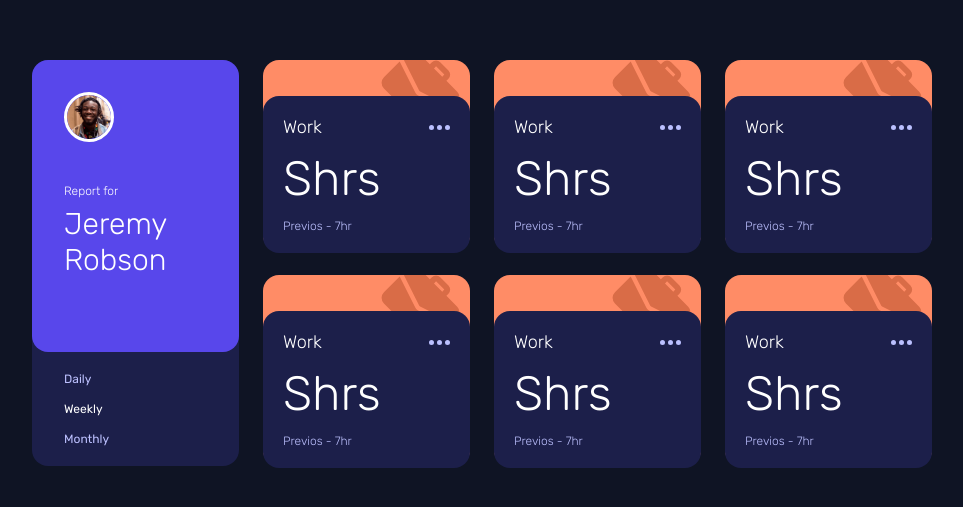
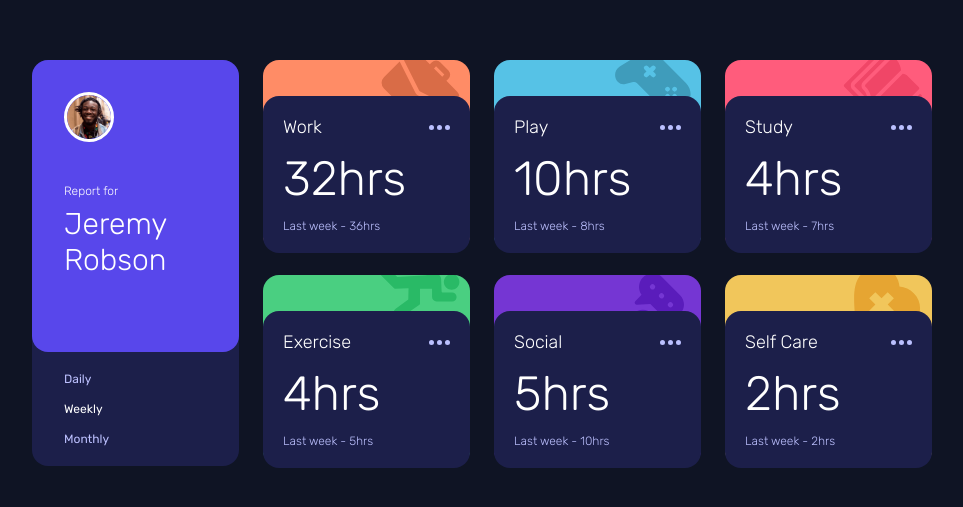
Before and after one commit to DmitriAleks/TimeTrackingDashboard, a plain HTML site: page index.html in a window 1280 px wide. Shown: the part 137-644 px from the top of the page, without its empty margins (158-1121 px from the left). Drawn offline with Linux system fonts and the light colour scheme.

Commit message:
endProject

```diff
--- a/app.js
+++ b/app.js
@@ -0,0 +1,78 @@
+async function getDashboardData(url = '/data.json') {
+
+    const response = await fetch(url);
+    const data = await response.json();
+
+    return data;
+}
+
+class DashboardItem {
+    static PERIODS = {
+        daily: 'day',
+        weekly: 'week',
+        monthly: 'month',
+    }
+
+    constructor(data, container = '.dashboard__content', view = 'weekly') {
+        this.data = data;
+        this.container = document.querySelector(container);
+        this.view = view;
+
+        this._createMarkup();
+    }
+
+    _createMarkup() {
+        const {title, timeframes} = this.data;
+
+        const id = title.toLowerCase().replace(/ /g, '-');
+        const {current, previous} = timeframes[this.view.toLowerCase()];
+
+        this.container.insertAdjacentHTML('beforeend', `
+            <div class="dashboard__item dashboard__item--${id}">
+                <article class="tracking-card">
+                    <header class="tracking-card__header">
+                        <h4 class="tracking-card__title">${title}</h4>
+                        <img class="tracking-card__menu" src="images/icon-ellipsis.svg" alt="menu">
+                    </header>
+                    <div class="tracking-card__body">
+                        <div class="tracking-card__time">
+                            ${current}hrs
+                        </div>
+                        <div class="tracking-card__prev-period">
+                            Last ${DashboardItem.PERIODS[this.view]} - ${previous}hrs
+                        </div>
+                    </div>
+                </article>
+            </div>
+        `);
+
+        this.time = this.container.querySelector(`.dashboard__item--${id} .tracking-card__time`);
+        this.prev = this.container.querySelector(`.dashboard__item--${id} .tracking-card__prev-period`);
+    }
+
+    changeView(view) {
+        this.view = view.toLowerCase();
+        const {current, previous} = this.data.timeframes[this.view.toLowerCase()];
+
+        this.time.innerText = `${current}hrs`;
+        this.prev.innerText = `Last ${DashboardItem.PERIODS[this.view]} - ${previous}hrs`;
+    }
+}
+
+document.addEventListener('DOMContentLoaded', () => {
+    getDashboardData()
+        .then(data => {
+            const activities = data.map(activity => new DashboardItem(activity));
+
+            const selectors = document.querySelectorAll('.view-selector__item');
+            selectors.forEach(selector =>
+                selector.addEventListener('click', function() {
+                    selectors.forEach(sel => sel.classList.remove('view-selector__item--active'))
+                    selector.classList.add('view-selector__item--active');
+
+                    const currentView = selector.innerText.trim().toLowerCase();
+                    activities.forEach(activity => activity.changeView(currentView));
+                })
+            )
+        })
+})
--- /dev/null
+++ b/data.json
@@ -0,0 +1,104 @@
+[
+  {
+    "title": "Work",
+    "timeframes": {
+      "daily": {
+        "current": 5,
+        "previous": 7
+      },
+      "weekly": {
+        "current": 32,
+        "previous": 36
+      },
+      "monthly": {
+        "current": 103,
+        "previous": 128
+      }
+    }
+  },
+  {
+    "title": "Play",
+    "timeframes": {
+      "daily": {
+        "current": 1,
+        "previous": 2
+      },
+      "weekly": {
+        "current": 10,
+        "previous": 8
+      },
+      "monthly": {
+        "current": 23,
+        "previous": 29
+      }
+    }
+  },
+  {
+    "title": "Study",
+    "timeframes": {
+      "daily": {
+        "current": 0,
+        "previous": 1
+      },
+      "weekly": {
+        "current": 4,
+        "previous": 7
+      },
+      "monthly": {
+        "current": 13,
+        "previous": 19
+      }
+    }
+  },
+  {
+    "title": "Exercise",
+    "timeframes": {
+      "daily": {
+        "current": 1,
+        "previous": 1
+      },
+      "weekly": {
+        "current": 4,
+        "previous": 5
+      },
+      "monthly": {
+        "current": 11,
+        "previous": 18
+      }
+    }
+  },
+  {
+    "title": "Social",
+    "timeframes": {
+      "daily": {
+        "current": 1,
+        "previous": 3
+      },
+      "weekly": {
+        "current": 5,
+        "previous": 10
+      },
+      "monthly": {
+        "current": 21,
+        "previous": 23
+      }
+    }
+  },
+  {
+    "title": "Self Care",
+    "timeframes": {
+      "daily": {
+        "current": 0,
+        "previous": 1
+      },
+      "weekly": {
+        "current": 2,
+        "previous": 2
+      },
+      "monthly": {
+        "current": 7,
+        "previous": 11
+      }
+    }
+  }
+]
--- a/index.html
+++ b/index.html
@@ -16,11 +16,11 @@
   </style>
 </head>
 <body>
-<section class="dashboard" >
+  <section class="dashboard">
     <div class="dashboard__content">
       <div class="dashboard__person">
         <div class="info-card">
-   <img src="images/image-jeremy.png" alt="" class="info-card__photo" >
+          <img src="images/image-jeremy.png" alt="" class="info-card__photo">
           <div class="info-card__text">
             <p class="info-card__subtitle">Report for</p>
             <h3 class="info-card__title">Jeremy Robson</h3>
@@ -31,118 +31,11 @@
           <div class="view-selector__item view-selector__item--active">Weekly</div>
           <div class="view-selector__item">Monthly</div>
         </div>
-
+      </div>
 
 
     </div>
-  <div class="dashboard__item dashboard__item--work">
-    <article class="tracking-card">
-    <header class="tracking-card__header">
-      <h4 class="tracking-card__title">Work</h4>
-      <img class="tracking-card__menu" src="images/icon-ellipsis.svg" alt="menu">
-    </header>
-    <div class="tracking-card__body">
-    <div class="tracking-card__time">
-   Shrs
-    </div>
-    <div class="tracking-card__prev-period">
-   Previos - 7hr
-    </div>
-    </div>
-  </article>
-  </div>
-  <div class="dashboard__item dashboard__item--work">
-    <article class="tracking-card">
-    <header class="tracking-card__header">
-      <h4 class="tracking-card__title">Work</h4>
-      <img class="tracking-card__menu" src="images/icon-ellipsis.svg" alt="menu">
-    </header>
-    <div class="tracking-card__body">
-    <div class="tracking-card__time">
-  Shrs
-    </div>
-    <div class="tracking-card__prev-period">
-  Previos - 7hr
-    </div>
-    </div>
-  </article>
-  </div>
-  <div class="dashboard__item dashboard__item--work">
-    <article class="tracking-card">
-    <header class="tracking-card__header">
-      <h4 class="tracking-card__title">Work</h4>
-      <img class="tracking-card__menu" src="images/icon-ellipsis.svg" alt="menu">
-    </header>
-    <div class="tracking-card__body">
-    <div class="tracking-card__time">
-  Shrs
-    </div>
-    <div class="tracking-card__prev-period">
-  Previos - 7hr
-    </div>
-    </div>
-  </article>
-  </div>
-
-  <div class="dashboard__item dashboard__item--work">
-    <article class="tracking-card">
-    <header class="tracking-card__header">
-      <h4 class="tracking-card__title">Work</h4>
-      <img class="tracking-card__menu" src="images/icon-ellipsis.svg" alt="menu">
-    </header>
-    <div class="tracking-card__body">
-    <div class="tracking-card__time">
-  Shrs
-    </div>
-    <div class="tracking-card__prev-period">
-  Previos - 7hr
-    </div>
-    </div>
-  </article>
-  </div>
-
-  <div class="dashboard__item dashboard__item--work">
-    <article class="tracking-card">
-    <header class="tracking-card__header">
-      <h4 class="tracking-card__title">Work</h4>
-      <img class="tracking-card__menu" src="images/icon-ellipsis.svg" alt="menu">
-    </header>
-    <div class="tracking-card__body">
-    <div class="tracking-card__time">
-  Shrs
-    </div>
-    <div class="tracking-card__prev-period">
-  Previos - 7hr
-    </div>
-    </div>
-  </article>
-  </div>
-  <div class="dashboard__item dashboard__item--work">
-    <article class="tracking-card">
-    <header class="tracking-card__header">
-      <h4 class="tracking-card__title">Work</h4>
-      <img class="tracking-card__menu" src="images/icon-ellipsis.svg" alt="menu">
-    </header>
-    <div class="tracking-card__body">
-    <div class="tracking-card__time">
-  Shrs
-    </div>
-    <div class="tracking-card__prev-period">
-  Previos - 7hr
-    </div>
-    </div>
-  </article>
-  </div>
-</div>
   </section>
-
-
-
-
-  <div class="attribution">
-
-  </div>
-
   <script src="app.js"></script>
 </body>
 </html>
--- a/style.css
+++ b/style.css
@@ -124,7 +124,7 @@ background-image: url(images/icon-work.svg);
     background-color: var(--red-200);
     background-image: url(images/icon-study.svg);
 }
-.dashboard__item--expercise {
+.dashboard__item--exercise {
     background-color: var(--green-100);
     background-image: url(images/icon-exercise.svg);
 }
```
Lines whose indentation alone changed are shown as unchanged.
